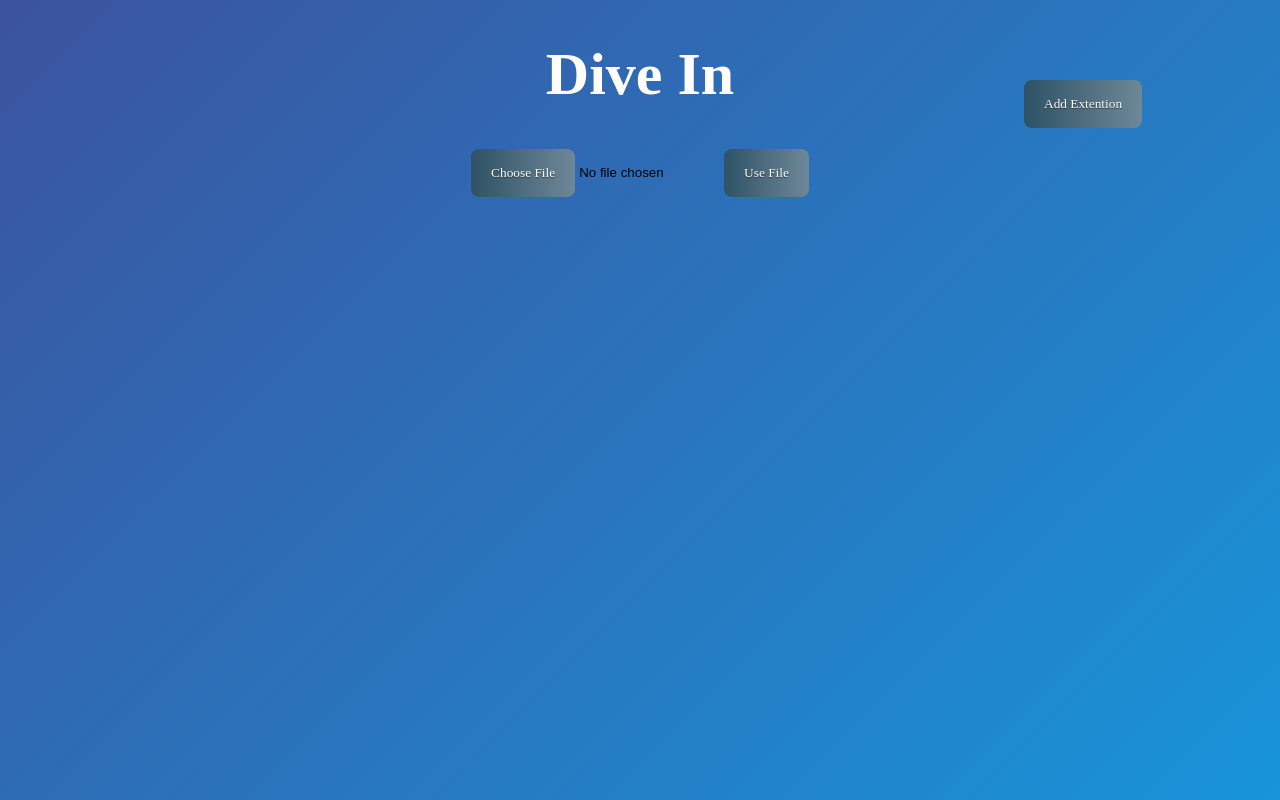
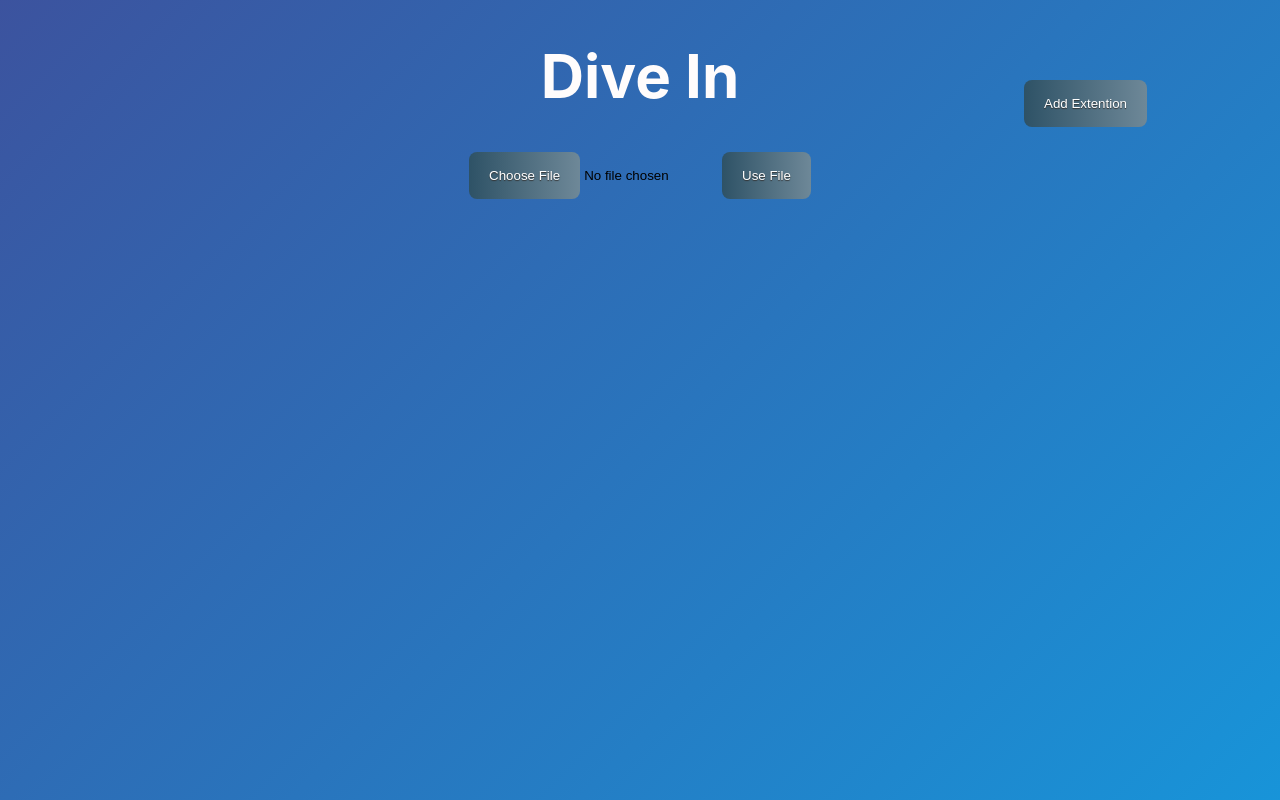
Before and after one commit to AlphaC2016/panthers-learning, a React (Create React App) app in the folder frontend/: page / in a window 1280 px wide. Built offline with nearby package versions, Linux system fonts and the light colour scheme.

Commit message:
Update index.css

```diff
--- a/frontend/src/index.css
+++ b/frontend/src/index.css
@@ -24,7 +24,7 @@ code {
 }
 
 button{
-  font-family: heebo;
+  font-family: revert;
   background-image: linear-gradient(
     to right,
     rgb(46, 82, 102),
@@ -156,7 +156,7 @@ span:before
   position: relative;
   padding: 0;
   margin: 0;
-  font-family: heebo;
+  font-family: revert;
   font-weight: 200;
   font-size: 30px;
   color: rgb(255, 252, 252);
@@ -206,7 +206,7 @@ input::file-selector-button {
   padding: 1rem 1.25rem;
   text-shadow: 0 1px 1px #333;
   transition: all 0.25s;
-  font-family: heebo;
+  font-family: revert;
 }
 input::file-selector-button:hover {
   cursor: pointer;
```
